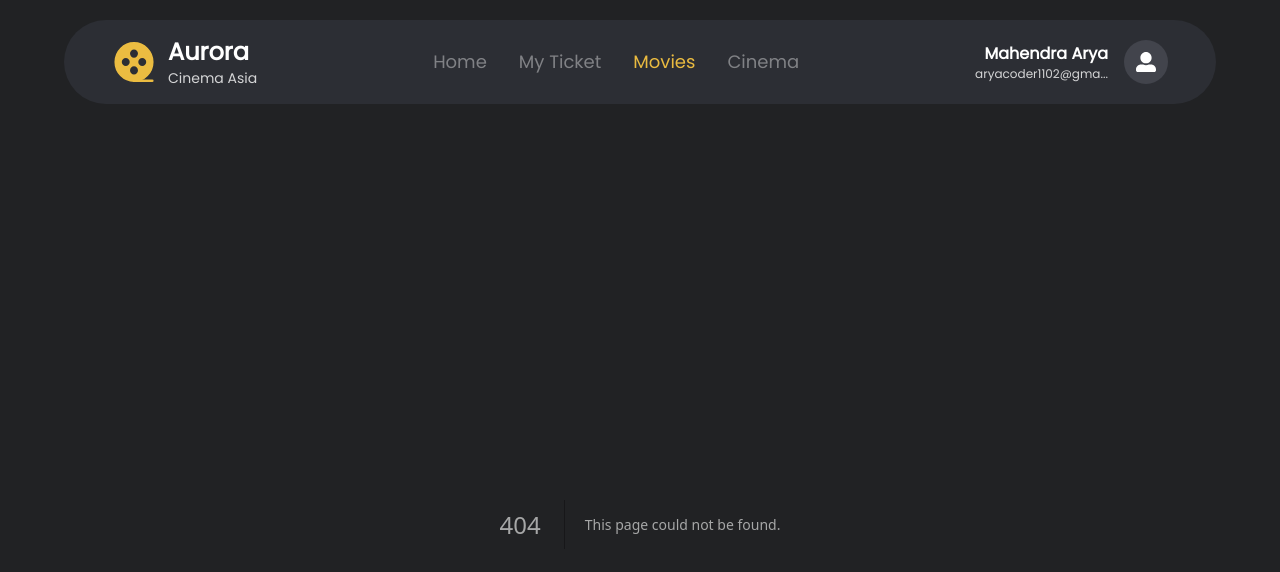
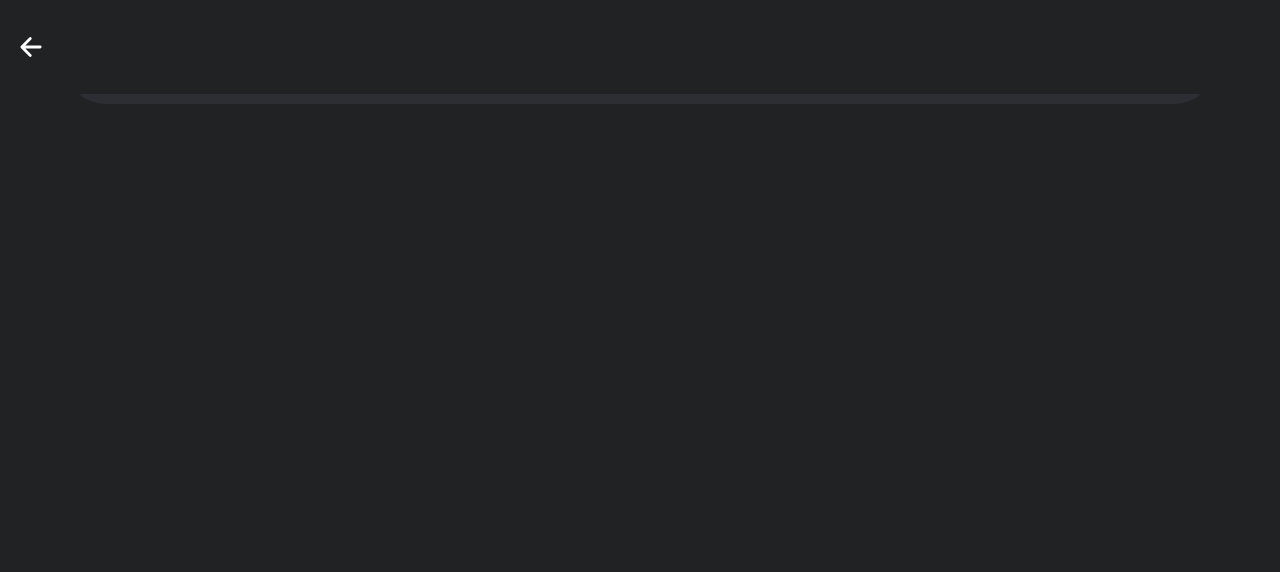
Before and after one commit to aryndraa/timedoor-academy-final-project, a Next.js app: page /movies/1/booking in a window 1280 px wide. Before the commit this address had no page. Shown: the top 572 px of the page. Built offline with nearby package versions, Linux system fonts and the light colour scheme.

Commit message:
back bar

```diff
--- /dev/null
+++ b/app/components/BackBar.js
@@ -0,0 +1,12 @@
+import Link from "next/link"
+import { IoArrowBack } from "react-icons/io5";
+
+export const BackBar = () => {
+  return (
+    <div>
+      <Link href={"/movies"} className="absolute left-0 right-0 top-0  text-3xl p-4 py-8  flex bg-dark-300 text-white  w-full ">
+        <IoArrowBack/>
+      </Link>
+    </div>
+  )
+}
--- /dev/null
+++ b/app/movies/[movieId]/booking/page.js
@@ -0,0 +1,10 @@
+import { BackBar } from '@/app/components/BackBar'
+import React from 'react'
+
+export default function Page ()  {
+  return (
+    <section>
+      <BackBar/>
+    </section>
+  )
+}
```
